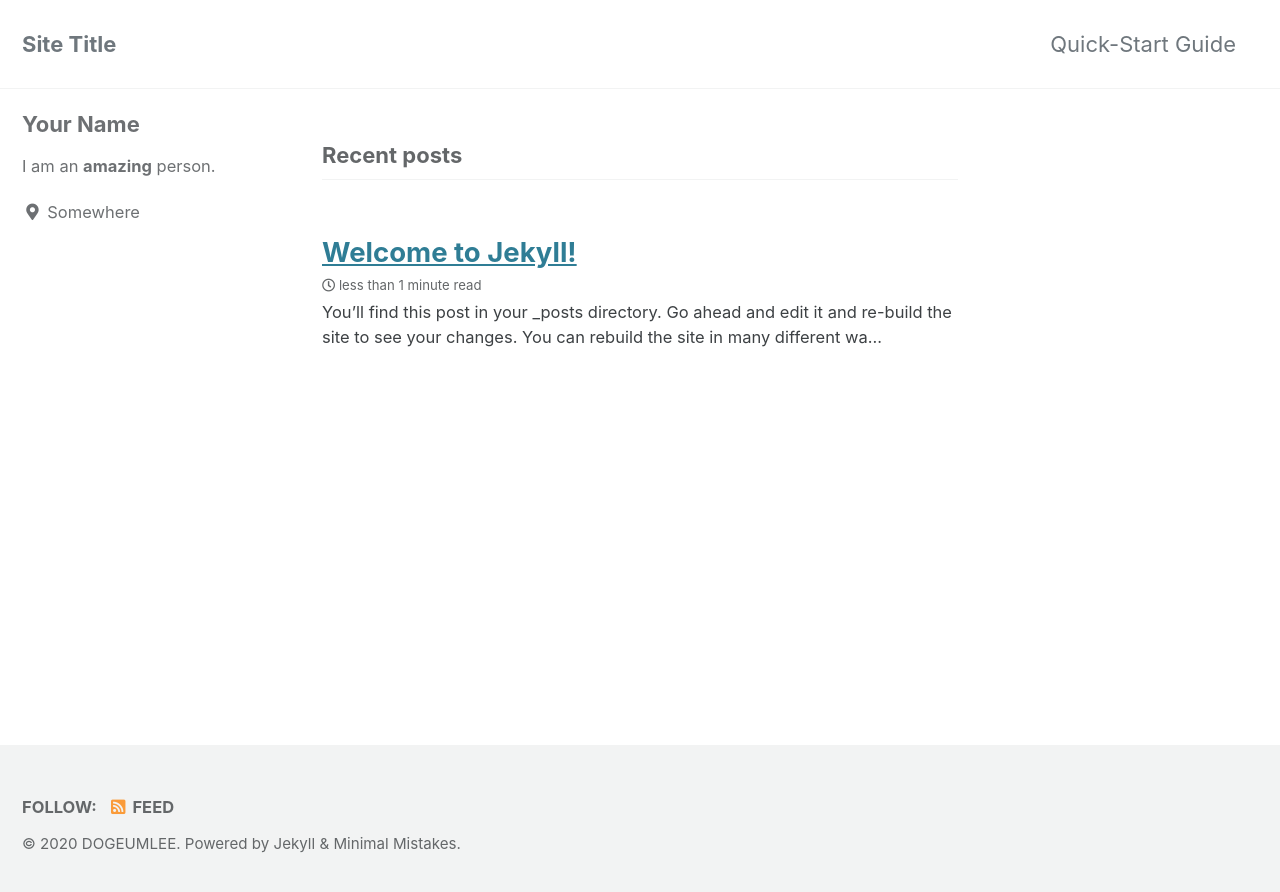
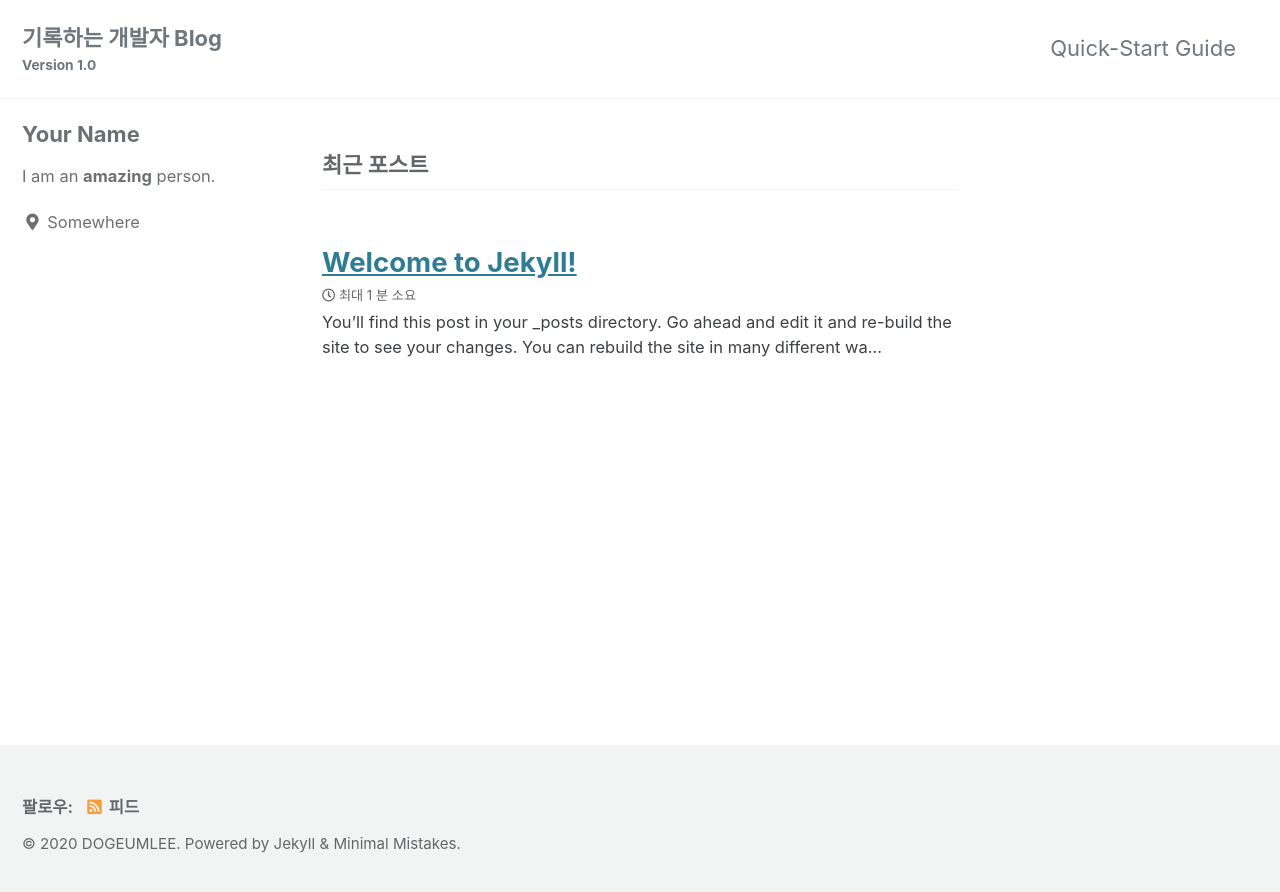
Before and after one commit to kyunyan/kyunyan.github.io, a Jekyll site: the page built from index.html, in a window 1280 px wide. Shown: the top 892 px of the page. Built offline with Jekyll 4.4.1, drawn with Linux system fonts in a browser that asks for light colours; cached includes are drawn as plain includes; the list of posts is cut into pages by our own code.

Commit message:
개인정보

```diff
--- a/_config.yml
+++ b/_config.yml
@@ -16,18 +16,18 @@ remote_theme : mmistakes/minimal-mistakes
 minimal_mistakes_skin    : "default" # "air", "aqua", "contrast", "dark", "dirt", "neon", "mint", "plum", "sunrise"
 
 # Site Settings
-locale                   : "en-US"
-title                    : "Site Title"
+locale                   : "ko-KR"
+title                    : "개발자 블로그"
 title_separator          : "-"
-subtitle                 : # site tagline that appears below site title in masthead
+subtitle                 : "Version 1.0" # site tagline that appears below site title in masthead
 name                     : "DOGEUMLEE"
 description              : "An amazing website."
-url                      : "https://kyunyan.github.io/blog" # the base hostname & protocol for your site e.g. "https://mmistakes.github.io"
+url                      : "https://kyunyan.github.io" # the base hostname & protocol for your site e.g. "https://mmistakes.github.io"
 baseurl                  : "" # the subpath of your site, e.g. "/blog"
 repository               : # GitHub username/repo-name e.g. "mmistakes/minimal-mistakes"
-teaser                   : # path of fallback teaser image, e.g. "/assets/images/500x300.png"
+teaser                   : "/assets/images/senior-couple-4723737_640.jpg" # 홈페이지 기본 티져 이미지 # path of fallback teaser image, e.g. "/assets/images/500x300.png"
 logo                     : # path of logo image to display in the masthead, e.g. "/assets/images/88x88.png"
-masthead_title           : # overrides the website title displayed in the masthead, use " " for no title
+masthead_title           : "기록하는 개발자 Blog" # 홈페이지 최 상탄에 들어갈 타이틀 # overrides the website title displayed in the masthead, use " " for no title
 # breadcrumbs            : false # true, false (default)
 words_per_minute         : 200
 comments:
```
